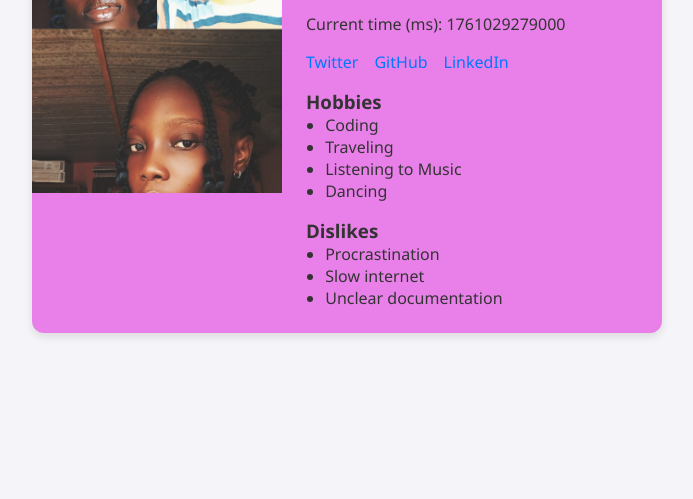
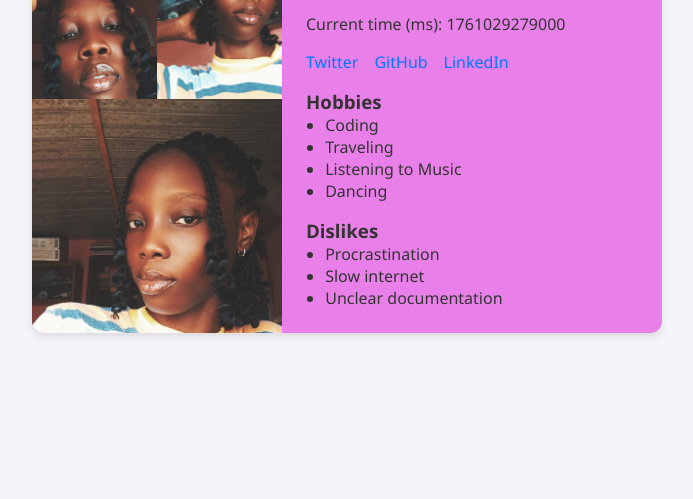
Before and after one commit to Haywhy7093/profile-card, a plain HTML site: page index.html in a window 1280 px wide. Shown: the part 301-800 px from the top of the page, without its empty margins (258-951 px from the left). Drawn offline with Linux system fonts and the light colour scheme.

Commit message:
Refactor CSS for profile card layout and responsiveness

```diff
--- a/style.css
+++ b/style.css
@@ -89,7 +89,7 @@ section ul {
 
   .profile-avatar img {
     width: 250px;
-    height: 70%;
+    height: 100%;
     object-fit: cover;
   }
 
```
